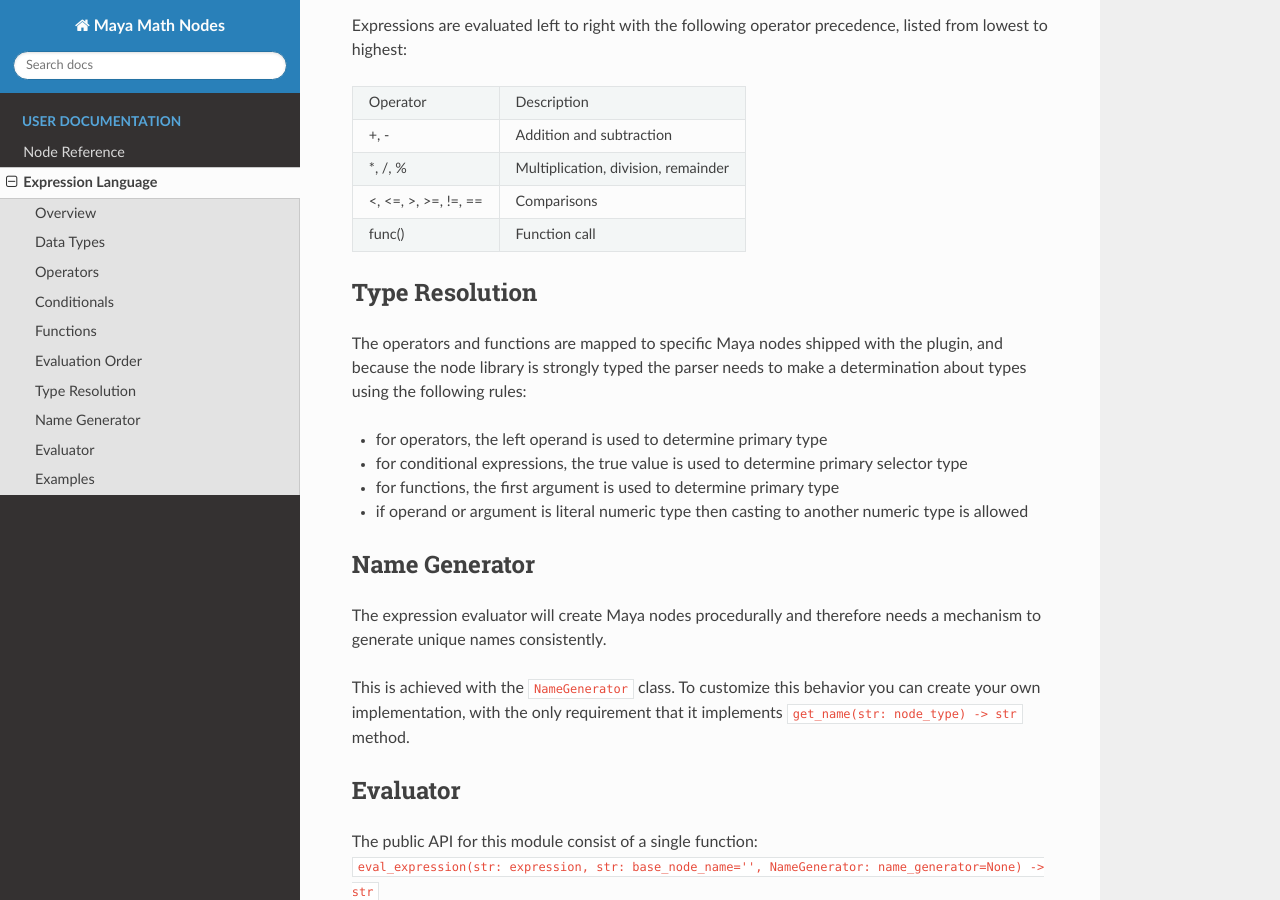
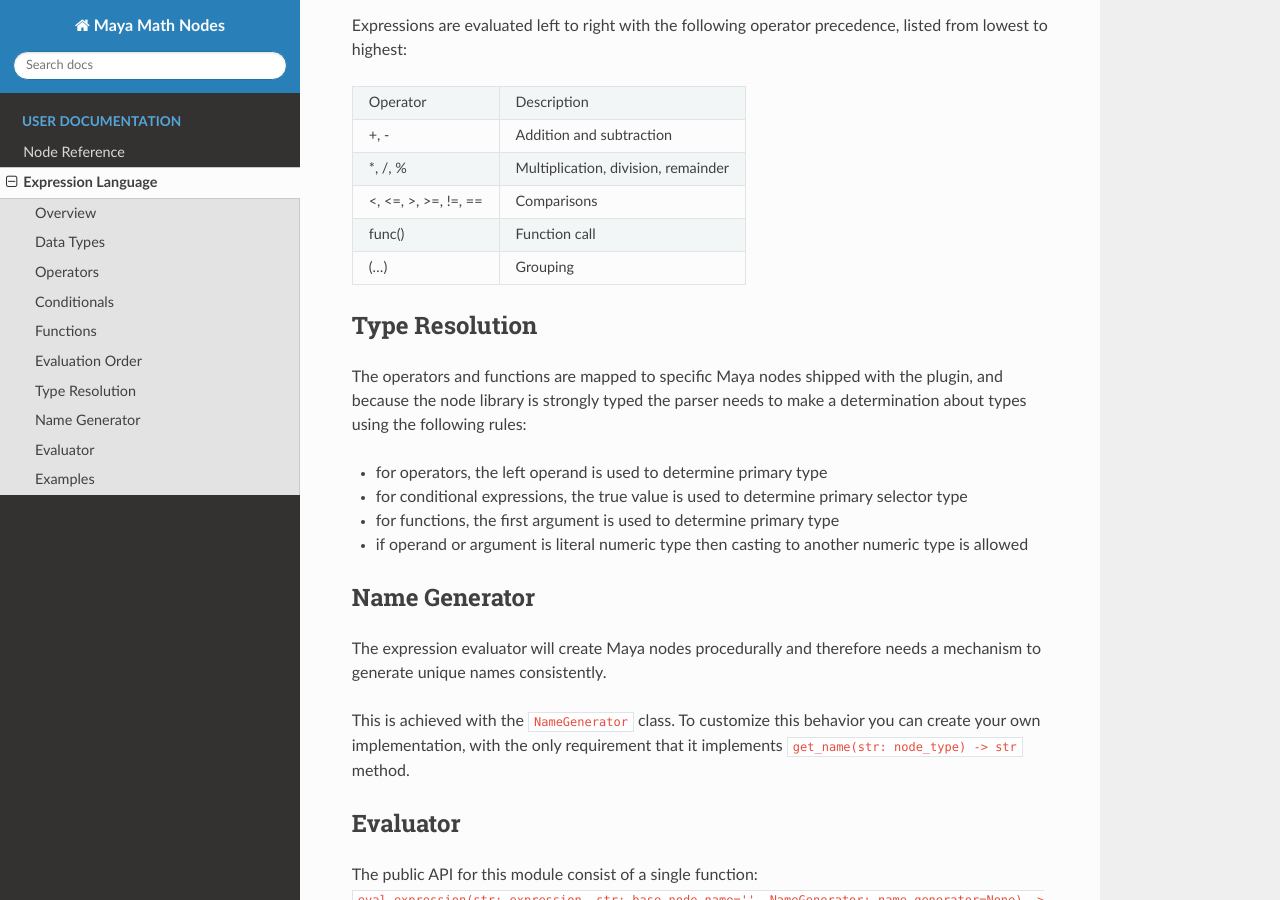
Before and after one commit to serguei-k/maya-math-nodes, a Sphinx documentation site: the page built from docs/source/expressionLanguage.rst, in a window 1280 px wide and 900 px high, scrolled down 1503 px. Built offline with Sphinx 7.4.7 and the Read the Docs theme 2.0.0, drawn with Linux system fonts in a browser that asks for light colours.

Commit message:
updated docs

```diff
--- a/docs/source/expressionLanguage.rst
+++ b/docs/source/expressionLanguage.rst
@@ -73,6 +73,8 @@ Expressions are evaluated left to right with the following operator precedence,
 +----------------------+-------------------------------------+
 | func()               | Function call                       |
 +----------------------+-------------------------------------+
+| (...)                | Grouping                            |
++----------------------+-------------------------------------+
 
 Type Resolution
 ---------------
```
